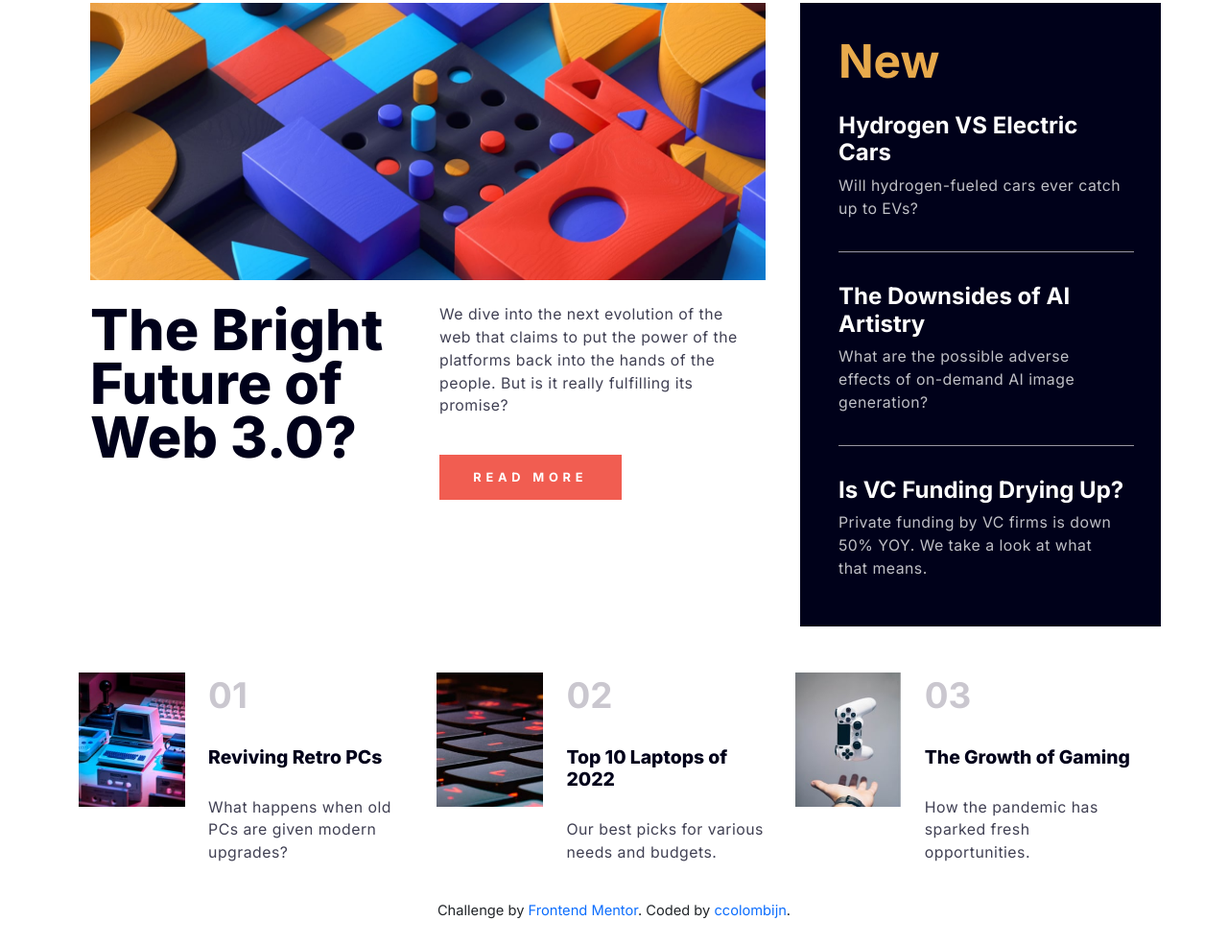
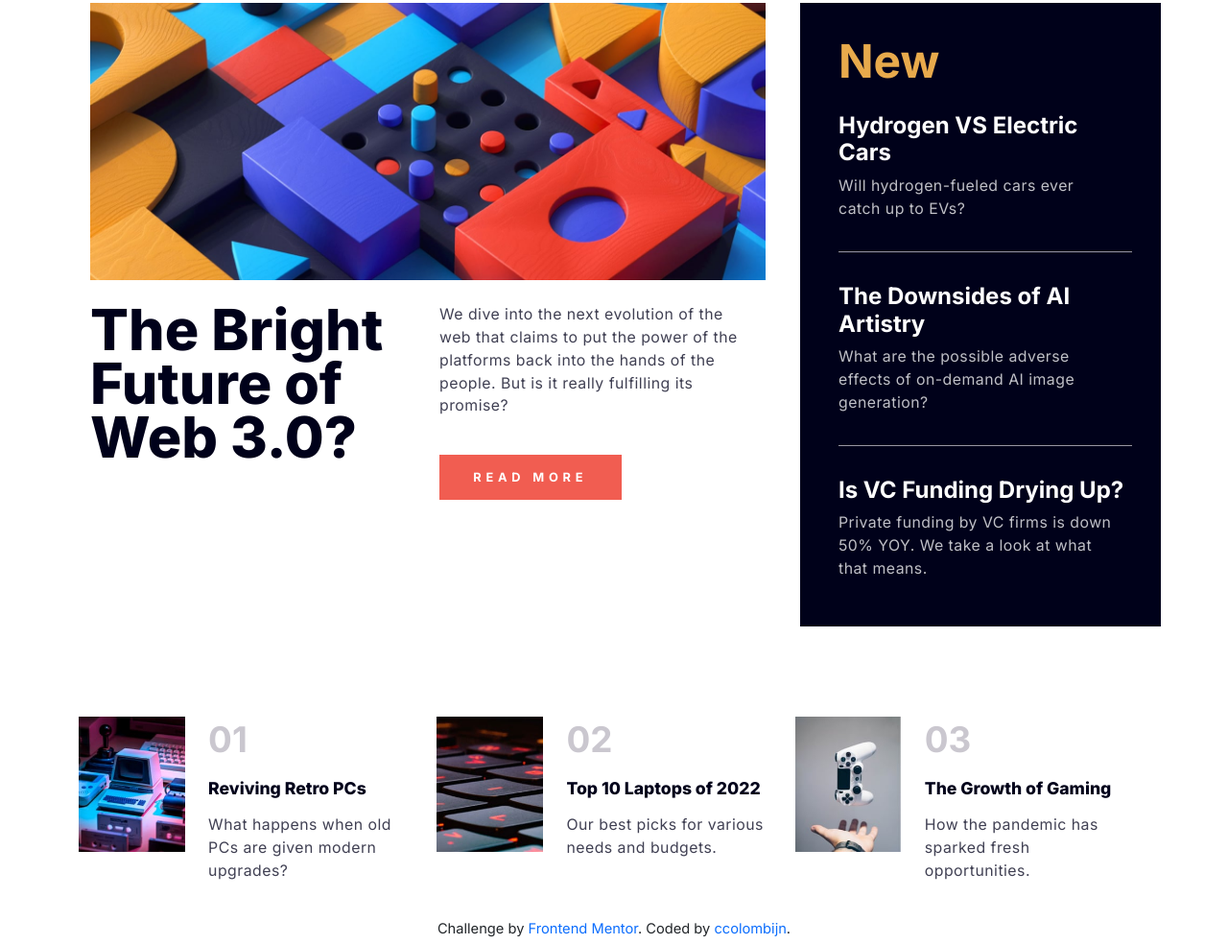
Before and after one commit to ccolombijn/news-homepage-main, a website: page index.html in a window 1280 px wide. Shown: the part 141-1125 px from the top of the page at 96% size. Drawn offline with nearby package versions, Linux system fonts and the light colour scheme.

Commit message:
Minor styling fixes

```diff
--- a/assets/css/styles.css
+++ b/assets/css/styles.css
@@ -141,6 +141,7 @@ a.article-btn:hover{  background-color: var(--dark-purple); }
 
 aside {
     background-color: var(--dark-purple);
+    margin-bottom: 4em !important;
 }
 @media (max-width: 768px) {
     aside {
@@ -169,10 +170,13 @@ aside p {
     filter: opacity(0.75);
     padding-bottom: 2rem;
     border-bottom: 1px solid var(--light-grey);
-    padding-right: 0.7rem;
+    padding-right: 0.8rem;
 }
 
-aside > article { padding-top: 0em; }
+aside > article {
+    padding-top: 0em;
+    padding-right: 1em;
+}
 
 aside > article:last-child p {
     border-bottom: unset;
@@ -197,9 +201,9 @@ footer h3 {
 
 footer h4 {
     font-weight: 900;
-    font-size: 1.1em;
-    padding-top: 1.3rem;
-    padding-bottom: 1.3rem;
+    font-size: 1.1rem;
+    padding-top: 0.5rem;
+    padding-bottom: 0.5rem;
 }
 
 footer p { padding-right: 0.7rem; }
--- a/index.html
+++ b/index.html
@@ -66,11 +66,11 @@
             </aside>
         </main>
 
-        <footer class="row mt-5 gx-1">
+        <footer class="row mt-4 gx-1">
             <article class="col-md-4">
                 <div class="container">
                     <div class="row">
-                        <div class="col-4 gx-0">
+                        <div class="col-4 gx-0  pl-1">
                             <img src="./assets/images/image-retro-pcs.jpg" class="article-img" alt="Image of article Reviving Retro PCs" />
                         </div>
                         <div class="col-8">
@@ -84,7 +84,7 @@
             <article class="col-md-4">
                 <div class="container">
                     <div class="row">
-                        <div class="col-4 gx-0">
+                        <div class="col-4 gx-0 pl-1">
                             <img src="./assets/images/image-top-laptops.jpg" class="article-img"  alt="Image of article Top 10 Laptops of 2022" />
                         </div>
                         <div class="col-8">
@@ -99,7 +99,7 @@
                 <div class="container">
                     <div class="row">
                         <div class="col-4 gx-0">
-                            <img src="./assets/images/image-gaming-growth.jpg" class="article-img" alt="Image of article The Growth of Gaming" />
+                            <img src="./assets/images/image-gaming-growth.jpg" class="article-img pl-1" alt="Image of article The Growth of Gaming" />
                         </div>
                         <div class="col-8">
                             <h3>03</h3>
```
